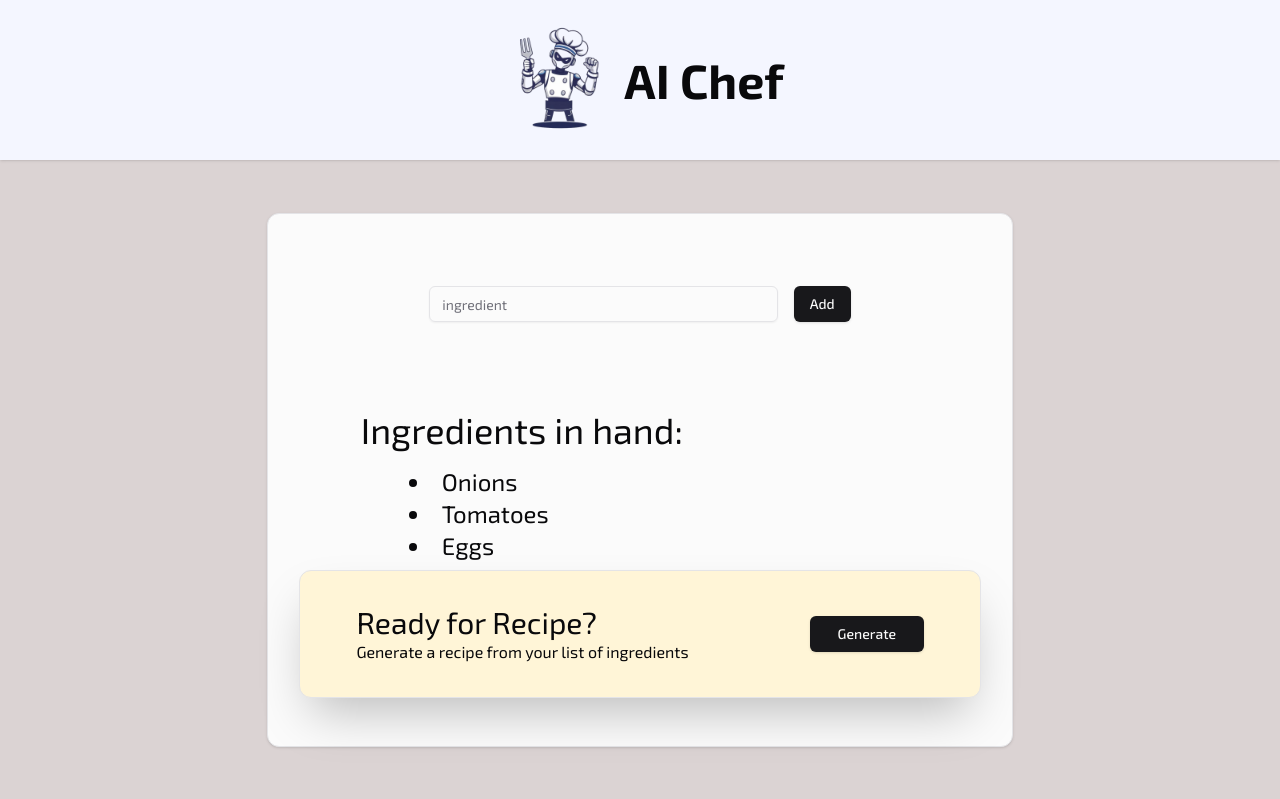
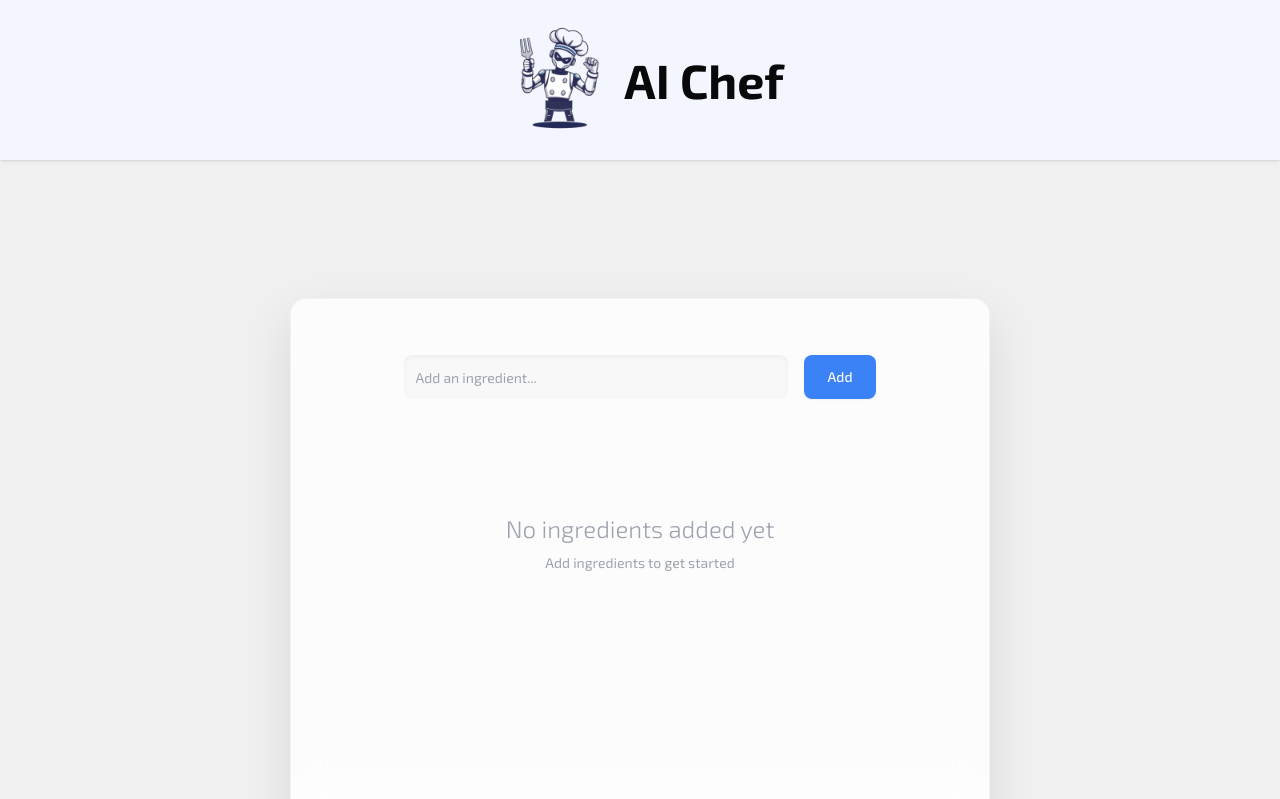
Before and after one commit to karthik8t/reactPlayGround, a React (Vite) app in the folder ai-chef/: page / in a window 1280 px wide. Shown: the top 799 px of the page. Built offline with nearby package versions, Linux system fonts and the light colour scheme.

Commit message:
updated style and added new components

```diff
--- a/ai-chef/src/App.tsx
+++ b/ai-chef/src/App.tsx
@@ -4,12 +4,13 @@ import Header from "@/components/header/Header.tsx";
 import Ingredients from "@/components/ingredients/Ingredients.tsx";
 
 function App() {
-
   return (
-    <>
-            <Header />
-            <Ingredients/>
-    </>
+    <div className="min-h-screen bg-[#f0f0f0] dark:bg-[#1e1e1e] w-full h-full flex flex-col items-center">
+        <Header />
+        <main className="max-w-[1200px] w-full flex-grow flex justify-center items-center">
+            <Ingredients />
+        </main>
+    </div>
   )
 }
 
--- /dev/null
+++ b/ai-chef/src/components/ingredients/IngredientItems.tsx
@@ -0,0 +1,23 @@
+type Props = {
+    ingredients: string[];
+};
+
+export default function IngredientItems({ ingredients }: Props) {
+    return (
+        <div className="space-y-4">
+            <h1 className="text-3xl font-semibold text-gray-800 dark:text-gray-100">
+                Ingredients in hand:
+            </h1>
+            <ul className="space-y-2 ml-6 max-h-96 overflow-y-auto scrollbar-thin scrollbar-thumb-gray-300 dark:scrollbar-thumb-gray-600">
+                {ingredients.map((ingredient, index) => (
+                    <li
+                        key={index}
+                        className="text-lg text-gray-700 dark:text-gray-200 hover:bg-gray-100 dark:hover:bg-gray-800 p-2 rounded-lg transition-colors"
+                    >
+                        {ingredient}
+                    </li>
+                ))}
+            </ul>
+        </div>
+    );
+}
--- a/ai-chef/src/components/ingredients/Ingredients.tsx
+++ b/ai-chef/src/components/ingredients/Ingredients.tsx
@@ -3,41 +3,114 @@ import {Input} from "@/components/ui/input.tsx";
 import {Button} from "@/components/ui/button.tsx";
 import {cn} from "@/lib/utils.ts";
 import {useState} from "react";
+import IngredientItems from "./IngredientItems";
 
 
 type Props = {};
 export default function Ingredients({}: Props) {
+    const [ingredients, setIngredients] = useState<string[]>([]);
 
-    const [ingredients, setIngredients] = useState(["Onions", "Tomatoes", "Eggs"])
-
-
-    const submitIngredient = (event: Event) => {
+    const submitIngredient = (event: React.FormEvent<HTMLFormElement>) => {
         event.preventDefault();
-        const formData : FormData = new FormData(event.currentTarget);
-        setIngredients((prevState) => [...prevState , formData.get("ingredient")])
+        const formData = new FormData(event.currentTarget);
+        const ingredient = formData.get("ingredient");
+        if (typeof ingredient === 'string' && ingredient.trim()) {
+            setIngredients((prevState) => [...prevState, ingredient]);
+            (event.target as HTMLFormElement).reset();
+        }
     }
 
-
     return (
-        <Card className={cn("w-7/12 h-4/6 my-auto bg-[#FBFBFB] flex flex-col items-center max-w-[75rem]")}>
-            <CardHeader className={"w-full"}>
-                <form className={"flex justify-center mt-12"} onSubmit={submitIngredient}>
-                    <Input type={"text"} placeholder={"ingredient"} enterKeyHint={"enter"} className={"w-1/2"} name={"ingredient"}/>
-                    <Button type={"submit"} className={"ml-4"}>Add</Button>
+        <Card className={cn(
+            "w-7/12 h-4/6 my-auto",
+            "bg-white/80 backdrop-blur-xl",
+            "flex flex-col items-center max-w-[75rem]",
+            "rounded-2xl border border-gray-200/50",
+            "shadow-[0_20px_50px_rgba(0,0,0,0.1)]"
+        )}>
+            <CardHeader className={cn(
+                "w-full",
+                "min-h-[100px]",
+                "flex items-center"
+            )}>
+                <form className="flex justify-center mt-8" onSubmit={submitIngredient}>
+                    <Input
+                        type="text"
+                        placeholder="Add an ingredient..."
+                        enterKeyHint="enter"
+                        className={cn(
+                            " h-11",
+                            "bg-gray-100/50 border-0",
+                            "rounded-lg shadow-inner",
+                            "placeholder:text-gray-400",
+                            "focus:ring-2 focus:ring-blue-400/20 focus:border-0",
+                            "transition-all duration-200",
+                            "min-w-96"
+                        )}
+                        name="ingredient"
+                    />
+                    <Button
+                        type="submit"
+                        className={cn(
+                            "ml-4 h-11 px-6",
+                            "bg-blue-500 hover:bg-blue-600",
+                            "rounded-lg shadow-sm",
+                            "transition-all duration-200",
+                            "text-white font-medium"
+                        )}
+                    >
+                        Add
+                    </Button>
                 </form>
             </CardHeader>
-            <CardContent className={"w-3/4 mx-auto mt-16 p-0"}>
-                <h1 className={"text-4xl"}>Ingredients in hand: </h1>
-                <ul className={"text-2xl overflow-auto mt-4 ml-12 max-h-96 list-disc list-inside"}>
-                    {ingredients.map((ingredient, index) => (<li key={index}>{ingredient}</li>) )}
-                </ul>
+            <CardContent className={cn(
+                "w-3/4 mx-auto mt-12 p-0",
+                "min-h-[500px]"
+            )}>
+                {ingredients.length > 0 ? (
+                    <IngredientItems ingredients={ingredients} />
+                ) : (
+                    <div className="flex flex-col items-center justify-center h-48">
+                        <h1 className="text-2xl text-gray-400 font-light">
+                            No ingredients added yet
+                        </h1>
+                        <p className="text-gray-400 mt-2 text-sm">
+                            Add ingredients to get started
+                        </p>
+                    </div>
+                )}
             </CardContent>
-            <CardFooter className={cn("mt-auto mb-12 h-32 bg-[#FFF5D7] w-11/12 rounded-xl flex items-center p-0 justify-center shadow-2xl border max-w-[60rem]")}>
-                <div className={"w-8/12"}>
-                    <h1 className={"text-3xl"}>Ready for Recipe?</h1>
-                    <p className={""}>Generate a recipe from your list of ingredients</p>
+            <CardFooter className={cn(
+                "mt-auto mb-12 py-6 px-8",
+                "min-h-[100px]",
+                "bg-gradient-to-r from-blue-500/5 to-purple-500/5",
+                "w-11/12 rounded-xl",
+                "flex items-center justify-between",
+                "shadow-[0_4px_12px_rgba(0,0,0,0.05)]",
+                "border border-gray-100",
+                "max-w-[60rem]"
+            )}>
+                <div className="space-y-1">
+                    <h1 className="text-2xl font-medium text-gray-800">
+                        Ready for Recipe?
+                    </h1>
+                    <p className="text-gray-500 text-sm">
+                        Generate a recipe from your list of ingredients
+                    </p>
                 </div>
-                <Button type={"button"} className={"w-2/12"}>Generate</Button>
+                <Button
+                    type="button"
+                    className={cn(
+                        "bg-gradient-to-r from-blue-500 to-blue-600",
+                        "hover:from-blue-600 hover:to-blue-700",
+                        "text-white font-medium",
+                        "px-8 py-2.5 rounded-lg",
+                        "shadow-sm",
+                        "transition-all duration-200"
+                    )}
+                >
+                    Generate
+                </Button>
             </CardFooter>
         </Card>
     );
```
